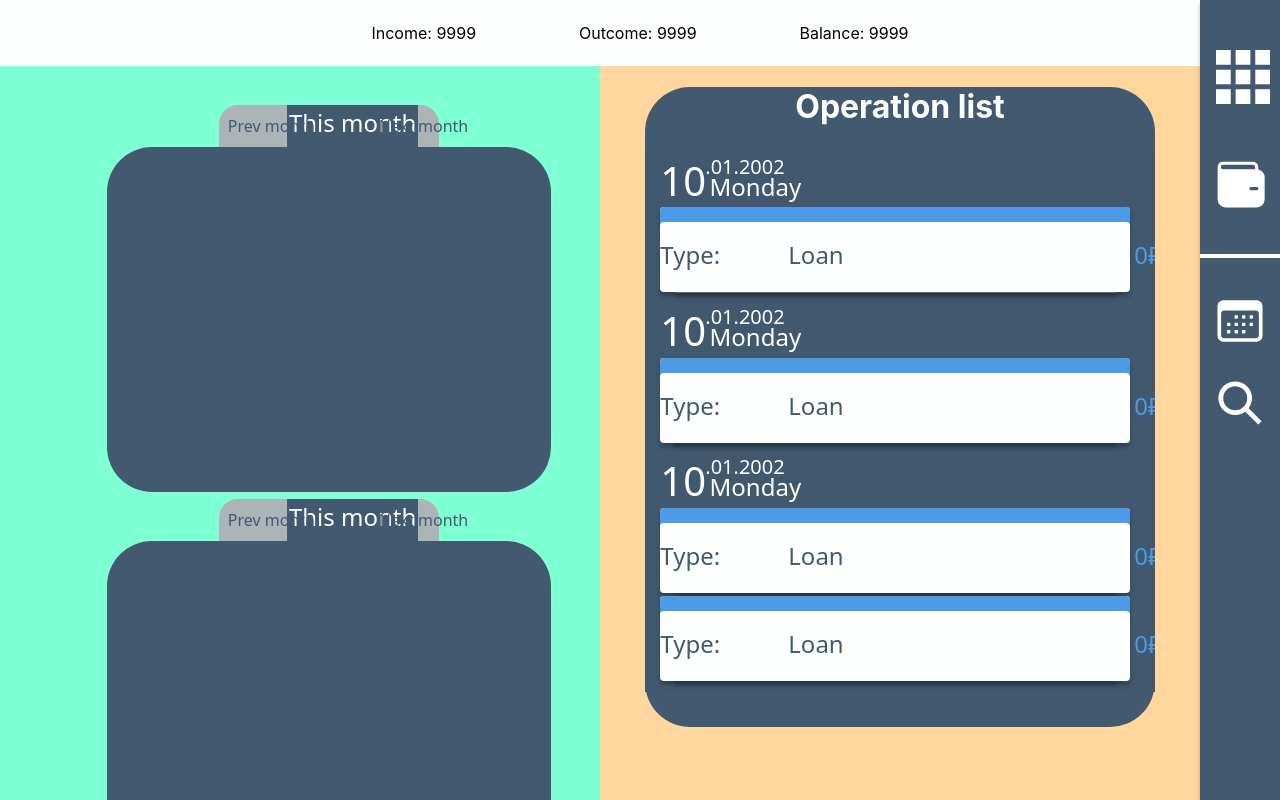
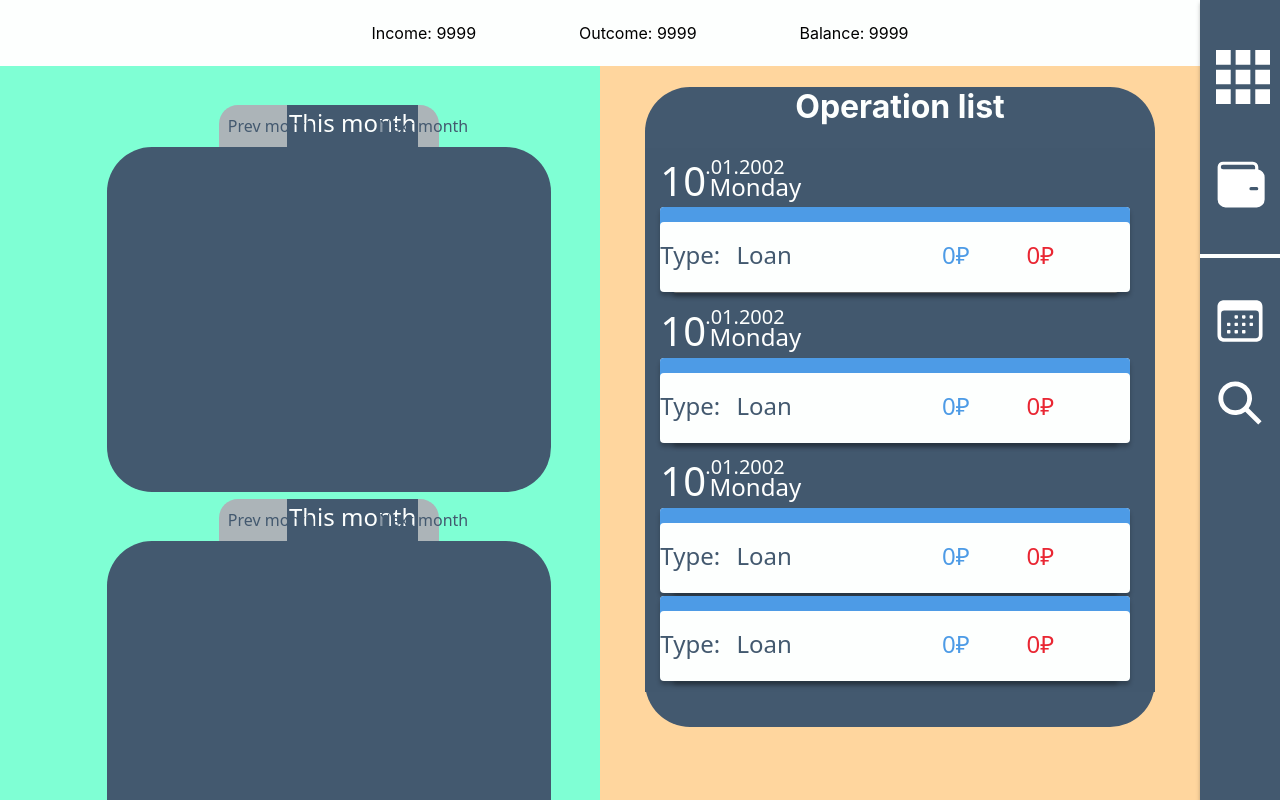
Before and after one commit to AllanPaton/WebFamilyBudget, a React (Create React App) app: page / in a window 1280 px wide. Built offline with nearby package versions, Linux system fonts and the light colour scheme.

Commit message:
fast_save

```diff
--- a/src/components/UI/OperationInfo/TypeInfo/TypeInfo.module.css
+++ b/src/components/UI/OperationInfo/TypeInfo/TypeInfo.module.css
@@ -1,6 +1,6 @@
 .block {
     position: relative;
-    width: 646px;
+    width: 30vw;
     height: 31px;
 }
 .type {
```
